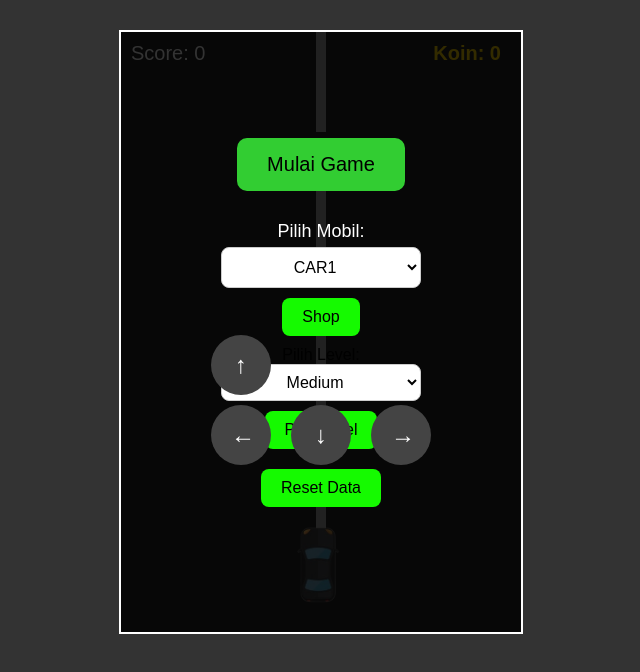
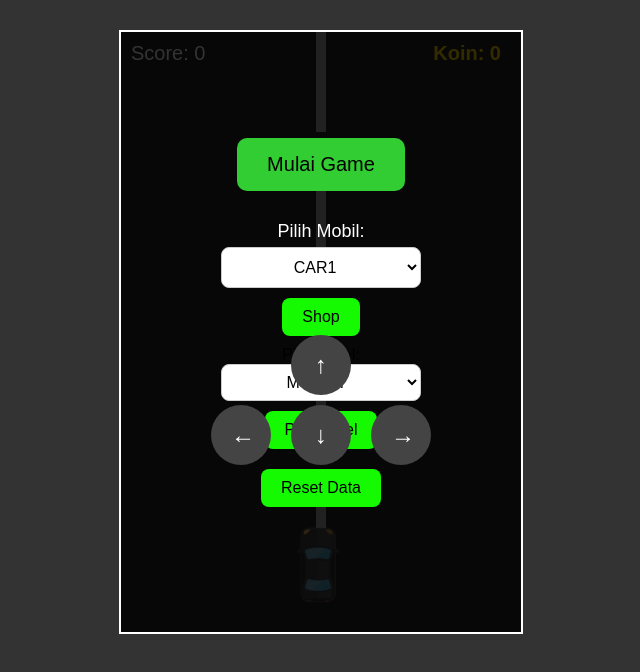
Before and after one commit to raffhkm/gamecar, a plain HTML site: page index.html in a window 1280 px wide. Shown: the whole page, without its empty margins (319-959 px from the left). Drawn offline with Linux system fonts and the light colour scheme; files whose address does not match are found by name.

Commit message:
Update index.html

```diff
--- a/index.html
+++ b/index.html
@@ -97,7 +97,6 @@
   </div>
 
   <div id="controls">
-    <div class="vertikal">
     <button id="up">↑</button>
     <div class="horizontal">
       <button id="left">←</button>
```
